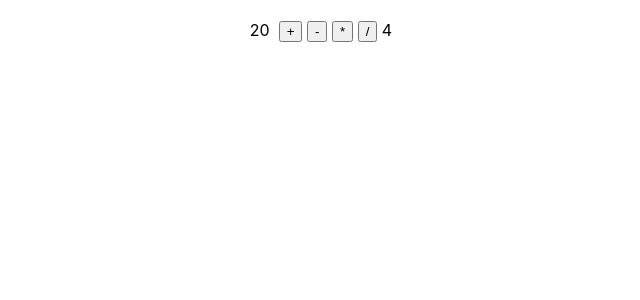
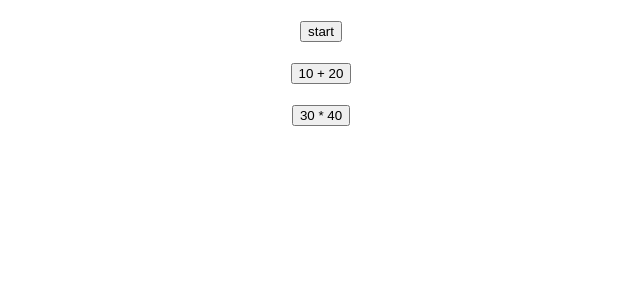
Before and after one commit to Tanongsak-BKK/app1, a React (Create React App) app: page / in a window 1280 px wide. Shown: the top 300 px of the page, without its empty margins (319-959 px from the left). Built offline with nearby package versions, Linux system fonts and the light colour scheme.

Commit message:
Event Data 1
Event Data 1

```diff
--- a/src/App.js
+++ b/src/App.js
@@ -1,7 +1,7 @@
 import React from "react";
-import { Calculator2 } from "./calculator";
+import { EventData1 } from "./event-data";
 
 export default function App() {
 
-  return <Calculator2/>
+  return <EventData1/>
 }
--- /dev/null
+++ b/src/event-data.js
@@ -0,0 +1,23 @@
+import React from "react"
+
+export function EventData1() {
+    const onClickStartStop = (ev) => {
+        let t = ev.target.innerText
+        let s = (t === "start") ? "stop" : "start"
+        ev.target.innerText = s
+    }
+
+    const  onClickAdd = (ev) => {
+        let t = ev.target.innerText
+        let r = eval(t)
+        alert(`${t} = ${r}`)
+    }
+
+    return (
+        <div style={{textAlign:'center',marginTop:20}}>
+            <button onClick={(ev) => onClickStartStop(ev)}>start</button><br/><br/>
+            <button onClick={(ev) => onClickAdd(ev)}>10 + 20</button><br/><br/>
+            <button onClick={(ev) => onClickAdd(ev)}>30 * 40</button><br/><br/>
+        </div>
+    )
+}
```
